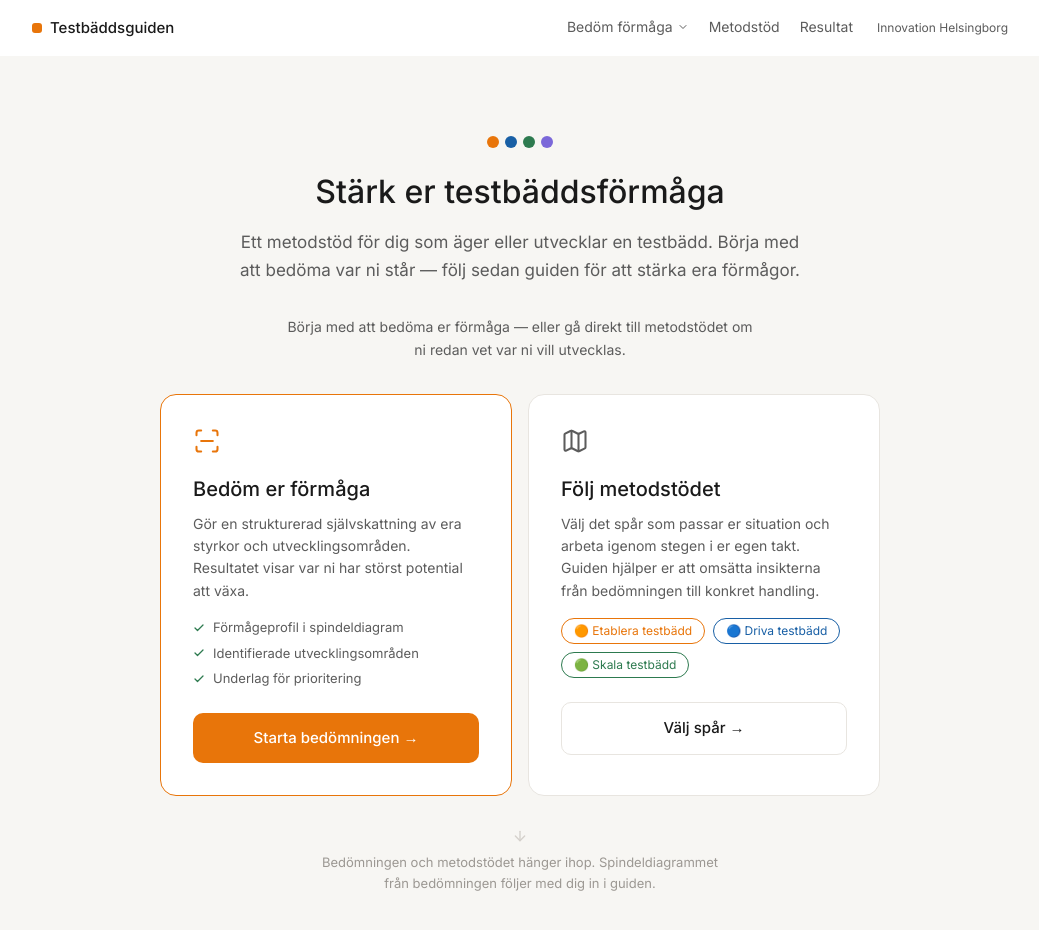
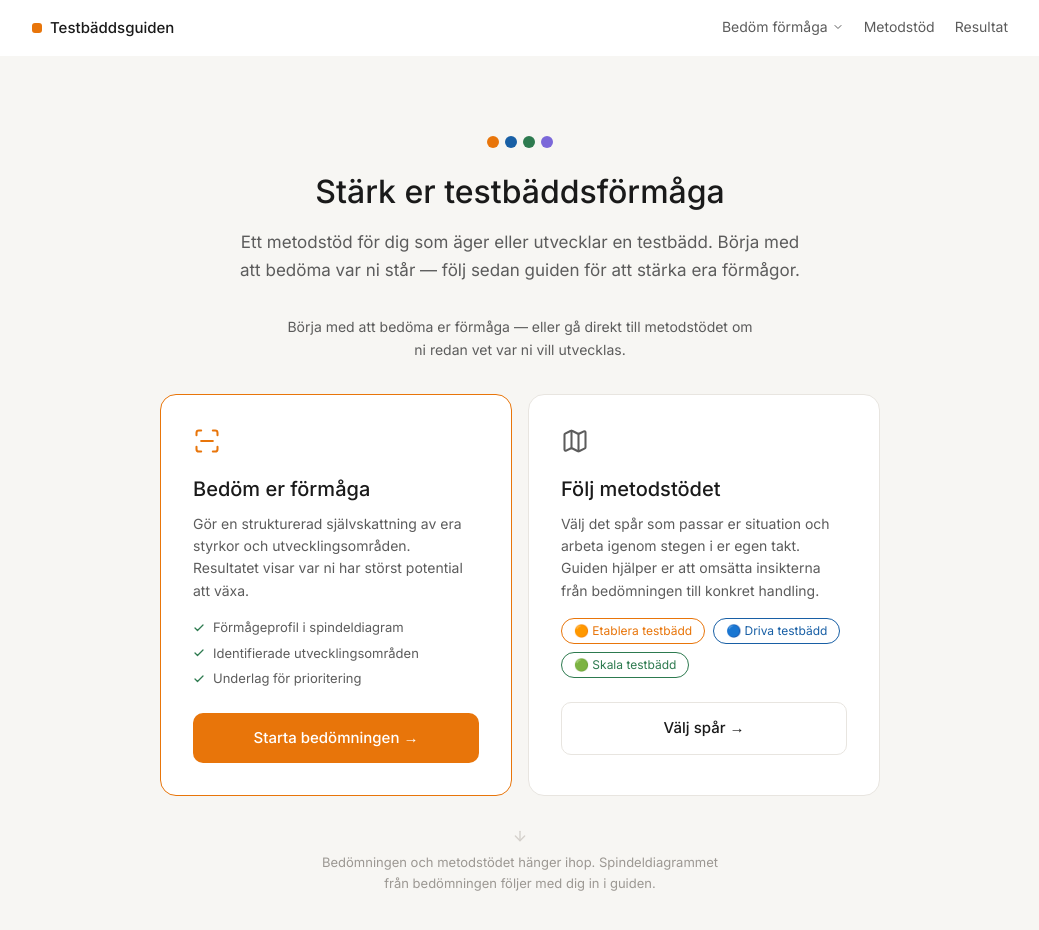
Before and after one commit to liiiiiiiiinn/testbadd-guide, a Next.js app: page / in a window 1280 px wide. Shown: the top 930 px of the page, without its empty margins (120-1159 px from the left). Built offline with nearby package versions, Linux system fonts and the light colour scheme.

Commit message:
Ta bort Innovation Helsingborg-texten från toppmenyn

```diff
--- a/components/Navbar.tsx
+++ b/components/Navbar.tsx
@@ -29,7 +29,6 @@ export default function Navbar({ backHref }: { backHref?: string }) {
 
         <div className="flex items-center gap-6">
           <TopNavLinks />
-          <span className="hidden sm:inline text-xs text-muted">Innovation Helsingborg</span>
         </div>
       </div>
     </header>
```
